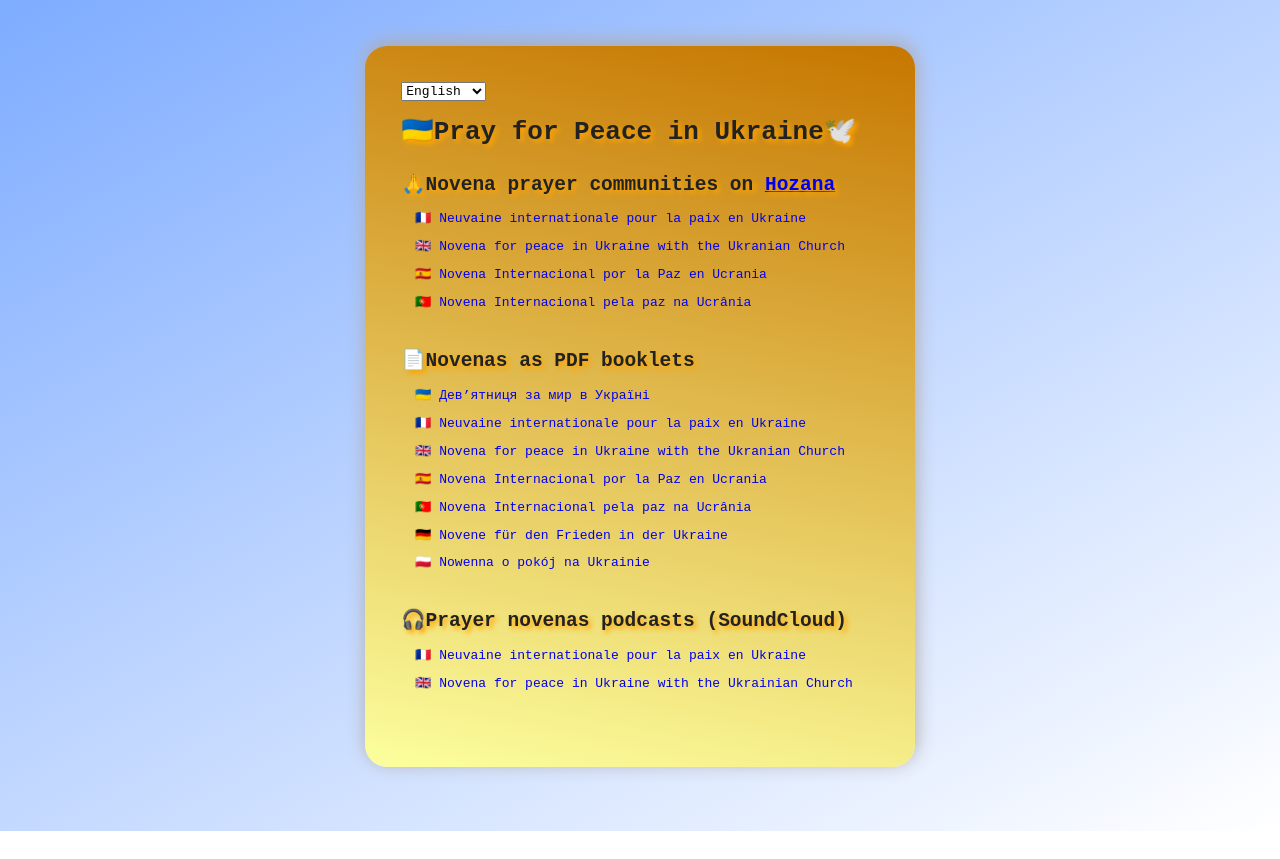
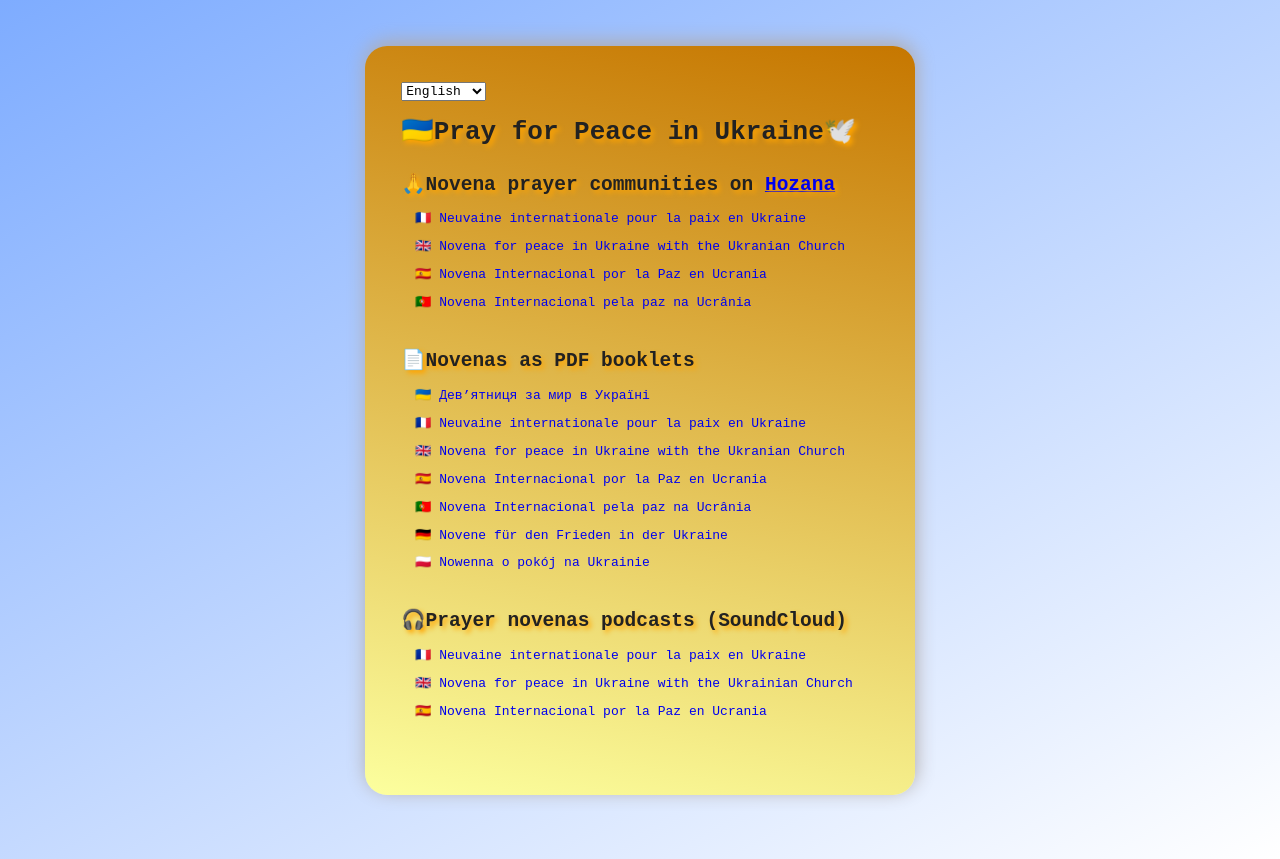
Before and after one commit to myselfhimself/prayforukraine.today, a website built with Parcel: page index.html in a window 1280 px wide. Before the commit the page ends 831 px from the top, so only its background shows below. Built offline with nearby package versions, Linux system fonts and the light colour scheme.

Commit message:
adding one podcasts playlist

```diff
--- a/index.html
+++ b/index.html
@@ -75,7 +75,8 @@
       li a {
         text-decoration: none;
       }
-      h1, h2 {
+      h1,
+      h2 {
         text-shadow: orange 3px 3px 5px;
       }
       h2 {
@@ -194,6 +195,11 @@
             >🇬🇧 Novena for peace in Ukraine with the Ukrainian Church</a
           >
         </li>
+        <li>
+          <a href="https://soundcloud.com/hozana-1/sets/novena-internacional-por-la"
+            >🇪🇸 Novena Internacional por la Paz en Ucrania</a
+          >
+        </li>
       </ul>
     </div>
 
```
